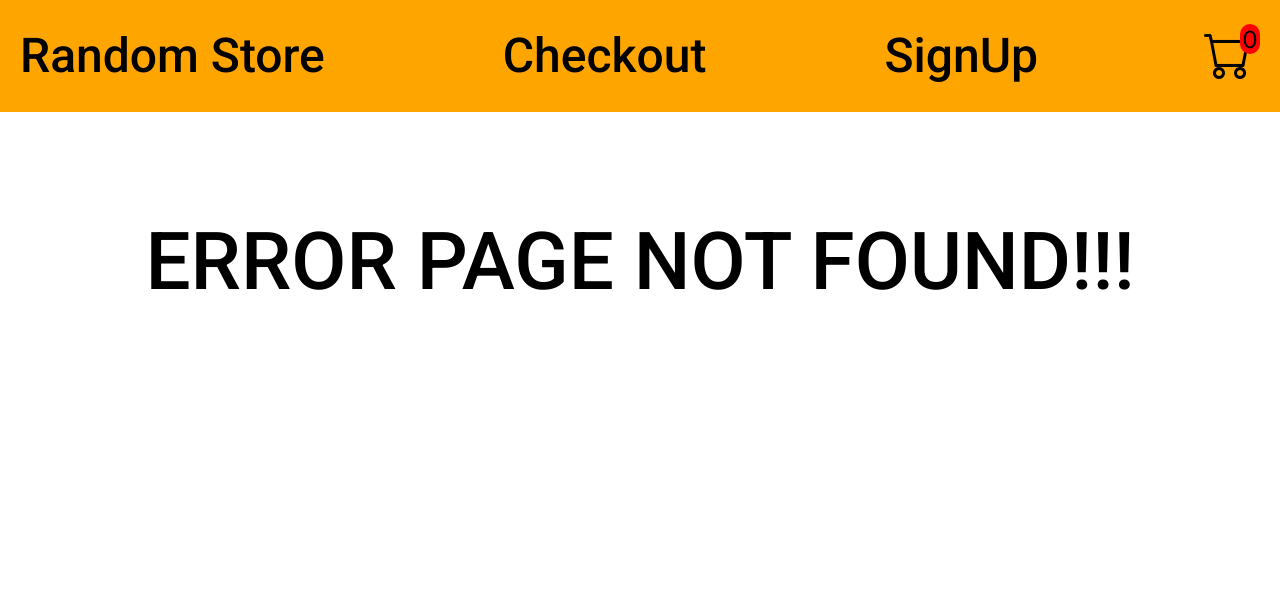
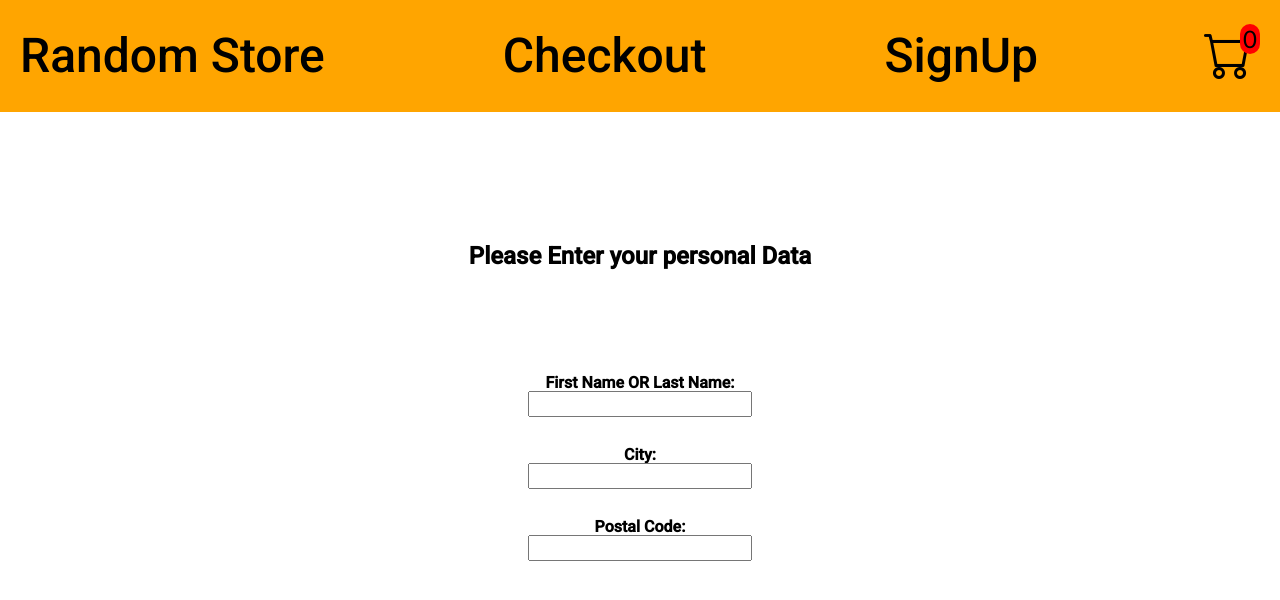
Before and after one commit to FrogMan322/FakeStoreReact, a React (Create React App) app: page /order-data in a window 1280 px wide. Before the commit this address had no page. Shown: the top 600 px of the page. Built offline with nearby package versions, Linux system fonts and the light colour scheme.

Commit message:
Updating routes

```diff
--- /dev/null
+++ b/src/pages/CheckOutForm.jsx
@@ -0,0 +1,27 @@
+import { Container, Wrapper, Form, Input, Label } from "./CheckOutForm.styled";
+
+function CheckOutForm() {
+  return (
+    <Container>
+      <Wrapper>
+        <h1>Please Enter your personal Data</h1>
+        <Form>
+          <div>
+            <Label>First Name OR Last Name:</Label>
+            <Input type="text" />
+          </div>
+          <div>
+            <Label>City:</Label>
+            <Input type="text" />
+          </div>
+          <div>
+            <Label>Postal Code:</Label>
+            <Input type="text" />
+          </div>
+        </Form>
+      </Wrapper>
+    </Container>
+  );
+}
+
+export default CheckOutForm;
--- /dev/null
+++ b/src/pages/CheckOutForm.styled.jsx
@@ -0,0 +1,55 @@
+import styled from "styled-components";
+
+const Container = styled.div`
+  width: 100%;
+  height: calc(100vh - 112px);
+  display: flex;
+  justify-content: center;
+  align-items: center;
+`;
+const Wrapper = styled.div`
+  width: 700px;
+  height: 100%;
+  display: flex;
+  justify-content: center;
+  align-items: center;
+  flex-direction: column;
+  font-weight: bold;
+  & > h1 {
+    font-family: "Roboto";
+    font-weight: bold;
+    font-size: 1.5rem;
+  }
+`;
+const Form = styled.form`
+  height: 400px;
+  width: 400px;
+  display: flex;
+  justify-content: center;
+  align-items: center;
+  flex-direction: column;
+  gap: 30px;
+
+  & div {
+    display: flex;
+    justify-content: space-between;
+    align-items: center;
+    flex-direction: column;
+  }
+
+  & label {
+    font-family: "Roboto";
+    font-weight: bold;
+  }
+  & input {
+    padding: 0;
+    margin: 0;
+    width: 220px;
+    text-align: center;
+    font-weight: bold;
+    font-size: 1.2rem;
+  }
+`;
+const Label = styled.label``;
+const Input = styled.input``;
+export { Container, Wrapper, Form, Input, Label };
--- a/src/pages/Checkout.jsx
+++ b/src/pages/Checkout.jsx
@@ -1,65 +1,22 @@
-import styled from "styled-components";
 import { useSelector, useDispatch } from "react-redux";
-import { motion } from "framer-motion";
 import { storeItemsActions } from "../Store/store";
-const Container = styled.div`
-  width: 100%;
-  height: 100vh;
-  display: flex;
-  justify-content: center;
-`;
-const Wrapper = styled.div`
-  width: 80%;
-  margin-top: 10px;
-  margin-bottom: 10px;
-  display: flex;
-  align-items: center;
-  flex-direction: column;
-  gap: 20px;
-`;
-const ItemContainer = styled(motion.div)`
-  padding: 0 20px;
-  border-radius: 10px;
-  background-color: orange;
-  border: 1px solid orange;
-  width: 100%;
-  height: 200px;
-  display: flex;
-  align-items: center;
-  justify-content: space-between;
-  gap: 20px;
-`;
-const Img = styled(motion.img)`
-  border-radius: 10px;
-  width: 180px;
-  height: 100%;
-`;
-const Quantity = styled(motion.h1)`
-  font-size: 2rem;
-`;
-const Description = styled(motion.p)`
-  font-size: 2rem;
-`;
-const Price = styled.h2`
-  font-size: 2rem;
-`;
-const ActionsContainer = styled(motion.div)`
-  display: flex;
-  align-items: center;
-  justify-content: center;
-  gap: 20px;
-  font-size: 2rem;
-`;
-const Button = styled(motion.button)`
-  background-color: green;
-  border-radius: 10px;
-  border: none;
-  font-size: 2rem;
-  font-family: Arial, Helvetica, sans-serif;
-  cursor: pointer;
-`;
+import { Link } from "react-router-dom";
+// Syles
+import {
+  Container,
+  Wrapper,
+  ItemContainer,
+  Img,
+  Quantity,
+  Description,
+  Price,
+  ActionsContainer,
+  Button,
+} from "./Checkout.styled";
+
 function Checkout() {
   const checkoutItems = useSelector((props) => props.checkout);
+
   const dispatch = useDispatch();
   const totalPrice = checkoutItems
     .map((item) => item.price)
@@ -74,14 +31,25 @@ function Checkout() {
   return (
     <Container>
       <Wrapper>
+        {checkoutItems.length > 0 && (
           <ActionsContainer>
-          <Button>complete checkout</Button>
+            <Link to="/order-data">
+              <Button
+                whileHover={{
+                  scale: 1.1,
+                }}
+              >
+                complete checkout
+              </Button>
+            </Link>
             <h1>total price: {(totalPrice * totalQuantity).toFixed(2)}$</h1>
             <h1>
               total items:
               {totalQuantity}
             </h1>
           </ActionsContainer>
+        )}
+
         {checkoutItems.map((items) => {
           const { id, price, quantity, title, image } = items;
           return (
@@ -101,6 +69,9 @@ function Checkout() {
               <Price>Price:{price * quantity}</Price>
               <Quantity>Quantity:{quantity}</Quantity>
               <Button
+                whileHover={{
+                  scale: 1.1,
+                }}
                 onClick={() => {
                   dispatch(storeItemsActions.deleteCheckoutItem(id));
                 }}
--- /dev/null
+++ b/src/pages/Checkout.styled.jsx
@@ -0,0 +1,102 @@
+import { motion } from "framer-motion";
+import styled from "styled-components";
+const Container = styled.div`
+  width: 100%;
+  height: 100vh;
+  display: flex;
+  justify-content: center;
+`;
+const Wrapper = styled.div`
+  width: 80%;
+  margin-top: 10px;
+  margin-bottom: 10px;
+  display: flex;
+  align-items: center;
+  flex-direction: column;
+  gap: 20px;
+`;
+const ItemContainer = styled(motion.div)`
+  padding: 0 20px;
+  border-radius: 10px;
+  background-color: orange;
+  border: 1px solid orange;
+  width: 100%;
+  height: 200px;
+  display: flex;
+  align-items: center;
+  justify-content: space-between;
+  gap: 20px;
+`;
+const Img = styled(motion.img)`
+  border-radius: 10px;
+  width: 180px;
+  height: 100%;
+`;
+const Quantity = styled(motion.h1)`
+  font-size: 2rem;
+`;
+const Description = styled(motion.p)`
+  font-size: 2rem;
+`;
+const Price = styled.h2`
+  font-size: 2rem;
+`;
+const ActionsContainer = styled(motion.div)`
+  display: flex;
+  align-items: center;
+  justify-content: center;
+  gap: 20px;
+  font-size: 2rem;
+`;
+const Button = styled(motion.button)`
+  appearance: none;
+  backface-visibility: hidden;
+  background-color: #27ae60;
+  border-radius: 5px;
+  border-style: none;
+  box-shadow: rgba(39, 174, 96, 0.15) 0 4px 9px;
+  box-sizing: border-box;
+  color: #fff;
+  cursor: pointer;
+  display: inline-block;
+  font-family: Inter, -apple-system, system-ui, "Segoe UI", Helvetica, Arial,
+    sans-serif;
+  font-size: 20px;
+  font-weight: 600;
+  letter-spacing: normal;
+  outline: none;
+  overflow: hidden;
+  padding: 10px;
+  position: relative;
+  text-align: center;
+  text-decoration: none;
+  transform: translate3d(0, 0, 0);
+  transition: all 0.1s;
+  user-select: none;
+  touch-action: manipulation;
+  vertical-align: top;
+  white-space: nowrap;
+  margin: 3px;
+
+  &:hover {
+    background-color: #14d966;
+  }
+  & a {
+    color: white;
+  }
+  & a:visited {
+    color: white;
+  }
+`;
+
+export {
+  Container,
+  Wrapper,
+  ItemContainer,
+  Img,
+  Quantity,
+  Description,
+  Price,
+  ActionsContainer,
+  Button,
+};
```
Also changed, not shown: src/App.jsx (+9 -2 lines), src/dummydata/dummy.jsx (deleted, +0 -27 lines). Lines whose indentation alone changed are shown as unchanged.
